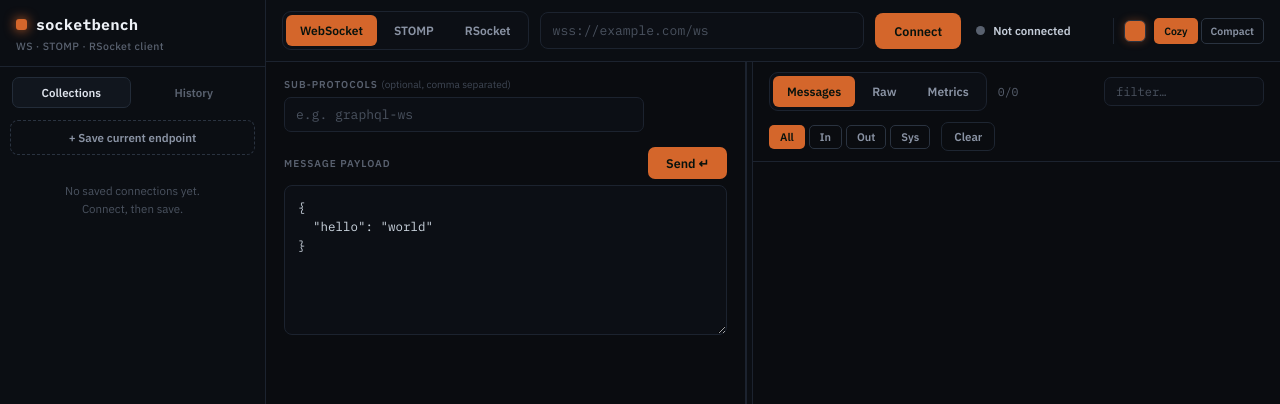
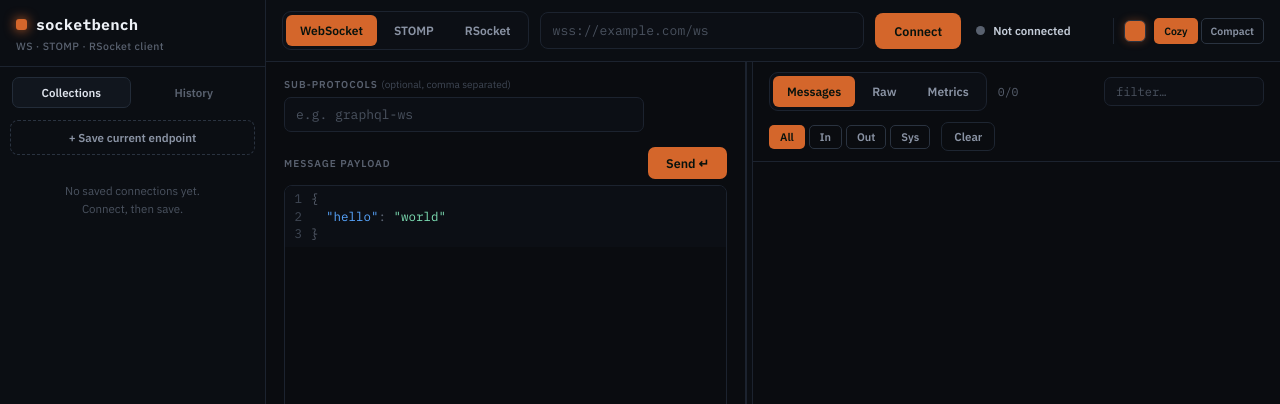
Before and after one commit to green-leaves/socket-bench, a React (Vite) app: page / in a window 1280 px wide. Shown: the top 404 px of the page. Built offline with nearby package versions, Linux system fonts and the light colour scheme.

Commit message:
feat: use JSON editor for payload panels with full-height layout

```diff
--- a/src/App.tsx
+++ b/src/App.tsx
@@ -47,6 +47,11 @@
     (event: React.ChangeEvent<HTMLInputElement | HTMLTextAreaElement>) =>
       patch({ [field]: event.target.value } as Partial<AppState>);
 
+  const setFieldValue =
+    (field: keyof AppState) =>
+    (value: string) =>
+      patch({ [field]: value } as Partial<AppState>);
+
   const fillSample = () => patch({ protocol: "ws", url: "wss://ws.postman-echo.com/raw" });
   const connected = state.status === "open";
   const busy = state.status === "connecting";
@@ -91,6 +96,7 @@
           <Composer
             state={state}
             setField={setField}
+            setFieldValue={setFieldValue}
             setHeader={setHeader}
             addHeader={addHeader}
             removeHeader={removeHeader}
--- a/src/components/Composer.tsx
+++ b/src/components/Composer.tsx
@@ -2,12 +2,14 @@
 import type { AppState } from "../state/appState";
 import type { RsModel } from "../types";
 import { MONO, seg } from "../styles";
+import { JsonEditor } from "./JsonEditor";
 
 interface Props {
   state: AppState;
   setField: (
     field: keyof AppState,
   ) => (event: React.ChangeEvent<HTMLInputElement | HTMLTextAreaElement>) => void;
+  setFieldValue: (field: keyof AppState) => (value: string) => void;
   setHeader: (
     field: "stompConnectHeaders" | "stompSendHeaders",
     index: number,
@@ -41,18 +43,6 @@
   padding: "8px 11px",
   color: "#dce1ea",
   font: "13px " + MONO,
-  outline: "none",
-};
-
-const textareaStyle: CSSProperties = {
-  width: "100%",
-  resize: "vertical",
-  background: "#0c0f15",
-  border: "1px solid #1c232f",
-  borderRadius: "8px",
-  padding: "12px 13px",
-  color: "#cdd6e0",
-  font: "12.5px/1.5 " + MONO,
   outline: "none",
 };
 
@@ -108,6 +98,8 @@
           display: "flex",
           flexDirection: "column",
           gap: "15px",
+          minHeight: "100%",
+          boxSizing: "border-box",
         }}
       >
         {state.protocol === "ws" && (
@@ -128,7 +120,7 @@
                 style={{ ...fieldStyle, maxWidth: "360px" }}
               />
             </div>
-            <div>
+            <div style={{ flex: 1, minHeight: 0, display: "flex", flexDirection: "column" }}>
               <div style={{ display: "flex", alignItems: "center", justifyContent: "space-between", marginBottom: "6px" }}>
                 <label style={{ font: "600 10px 'IBM Plex Sans'", letterSpacing: ".1em", textTransform: "uppercase", color: "#59616f" }}>
                   Message payload
@@ -137,19 +129,15 @@
                   Send ↵
                 </button>
               </div>
-              <textarea
-                value={state.wsPayload}
-                onChange={props.setField("wsPayload")}
-                spellCheck={false}
-                className="sb-input"
-                style={{ ...textareaStyle, minHeight: "150px" }}
-              />
+              <div style={{ flex: 1, minHeight: 0, border: "1px solid #1c232f", borderRadius: "8px", overflow: "hidden" }}>
+                <JsonEditor value={state.wsPayload} onChange={props.setFieldValue("wsPayload")} fillHeight />
+              </div>
             </div>
           </>
         )}
 
         {state.protocol === "stomp" && (
-          <div style={{ display: "grid", gridTemplateColumns: "1fr 1fr", gap: "16px" }}>
+          <div style={{ flex: 1, minHeight: 0, display: "grid", gridTemplateColumns: "1fr 1fr", gap: "16px" }}>
             <div style={{ background: "#0b0e13", border: "1px solid #1c232f", borderRadius: "10px", padding: "13px 14px" }}>
               <div style={{ font: "700 11px 'IBM Plex Sans'", color: "#8a93a4", letterSpacing: ".06em", marginBottom: "10px" }}>
                 SUBSCRIBE
@@ -227,13 +215,9 @@
                 style={{ ...fieldStyle, marginBottom: "10px" }}
               />
               <label style={labelStyle}>Body</label>
-              <textarea
-                value={state.stompBody}
-                onChange={props.setField("stompBody")}
-                spellCheck={false}
-                className="sb-input"
-                style={{ ...textareaStyle, flex: 1, minHeight: "96px" }}
-              />
+              <div style={{ flex: 1, minHeight: 0, border: "1px solid #1c232f", borderRadius: "8px", overflow: "hidden" }}>
+                <JsonEditor value={state.stompBody} onChange={props.setFieldValue("stompBody")} fillHeight />
+              </div>
             </div>
           </div>
         )}
@@ -275,7 +259,7 @@
                 />
               </div>
             </div>
-            <div>
+            <div style={{ flex: 1, minHeight: 0, display: "flex", flexDirection: "column" }}>
               <div style={{ display: "flex", alignItems: "center", justifyContent: "space-between", marginBottom: "6px", gap: "8px", flexWrap: "wrap" }}>
                 <label style={{ font: "600 10px 'IBM Plex Sans'", letterSpacing: ".1em", textTransform: "uppercase", color: "#59616f" }}>
                   Data payload
@@ -296,13 +280,9 @@
                   </button>
                 </div>
               </div>
-              <textarea
-                value={state.rsData}
-                onChange={props.setField("rsData")}
-                spellCheck={false}
-                className="sb-input"
-                style={{ ...textareaStyle, minHeight: "120px" }}
-              />
+              <div style={{ flex: 1, minHeight: 0, border: "1px solid #1c232f", borderRadius: "8px", overflow: "hidden" }}>
+                <JsonEditor value={state.rsData} onChange={props.setFieldValue("rsData")} fillHeight />
+              </div>
               <div style={{ marginTop: "8px", font: "11.5px 'IBM Plex Sans'", color: "#5a6270", lineHeight: 1.5 }}>
                 ⚗ Experimental — sends SETUP with composite-metadata /{" "}
                 <span style={{ fontFamily: MONO }}>application/json</span> over the WebSocket
```
